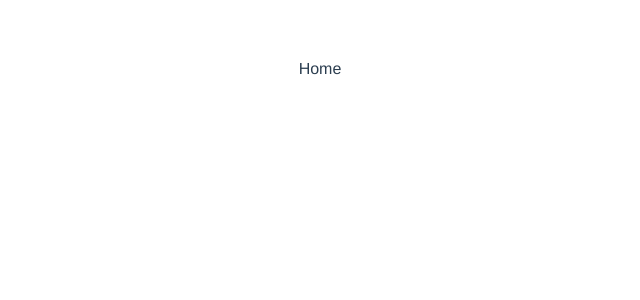
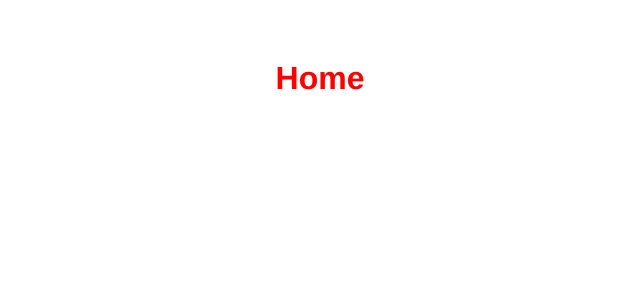
Before and after one commit to Jose-Jaime-Castaneda/Landing-Page-Vue, a Vue app in the folder landing-page-vue/: page /#/ in a window 1280 px wide. Shown: the top 300 px of the page, without its empty margins (320-960 px from the left). Built offline with nearby package versions, Linux system fonts and the light colour scheme.

Commit message:
Se crean archivos de estilo

```diff
--- a/landing-page-vue/src/App.vue
+++ b/landing-page-vue/src/App.vue
@@ -1,5 +1,8 @@
 <template>
   <div id="app">
+    <nav class="navbar">
+
+    </nav>
     <router-view />
   </div>
 </template>
--- /dev/null
+++ b/landing-page-vue/src/Style/Home.css
@@ -0,0 +1,3 @@
+h1 {
+  color: red;
+}
--- a/landing-page-vue/src/components/Home.vue
+++ b/landing-page-vue/src/components/Home.vue
@@ -1,5 +1,7 @@
 <template>
-  <div class="home">Home</div>
+  <div class="home">
+    <h1>Home</h1>
+  </div>
 </template>
 
 <script>
@@ -9,3 +11,6 @@ export default {
 </script>
 
 <!-- Add "scoped" attribute to limit CSS to this component only -->
+<style scoped>
+@import "../Style/Home.css";
+</style>
```
Also changed, not shown: landing-page-vue/src/Style/Navbar.css (added).
